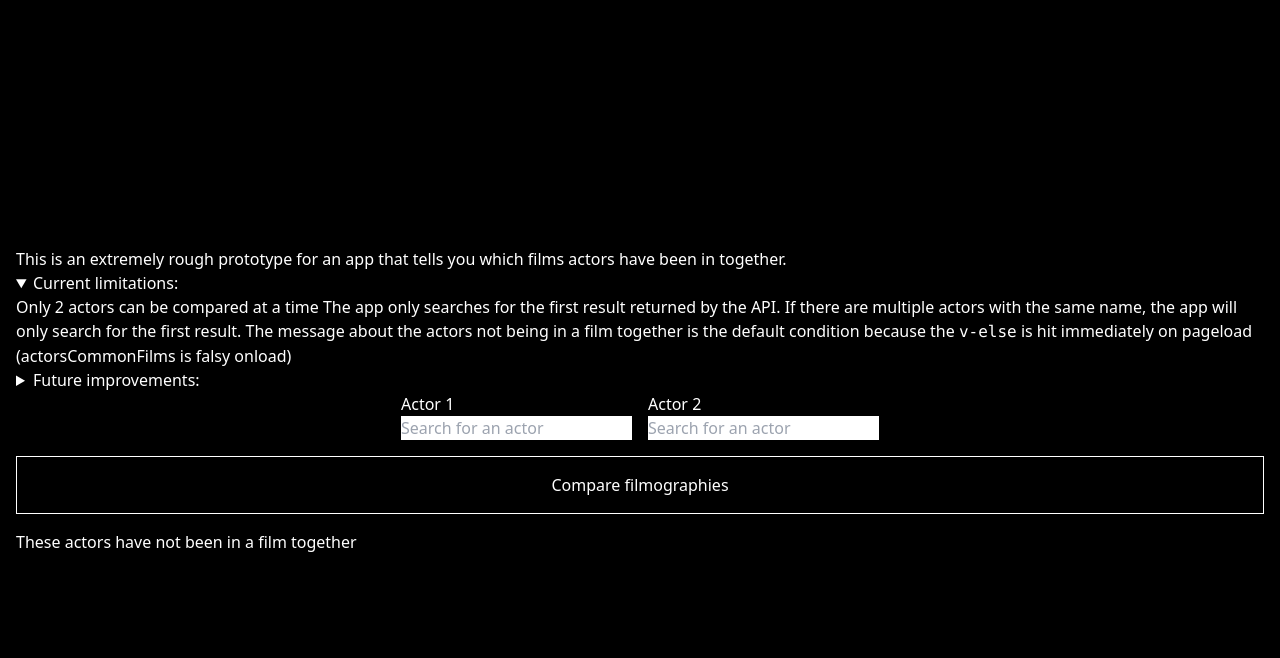
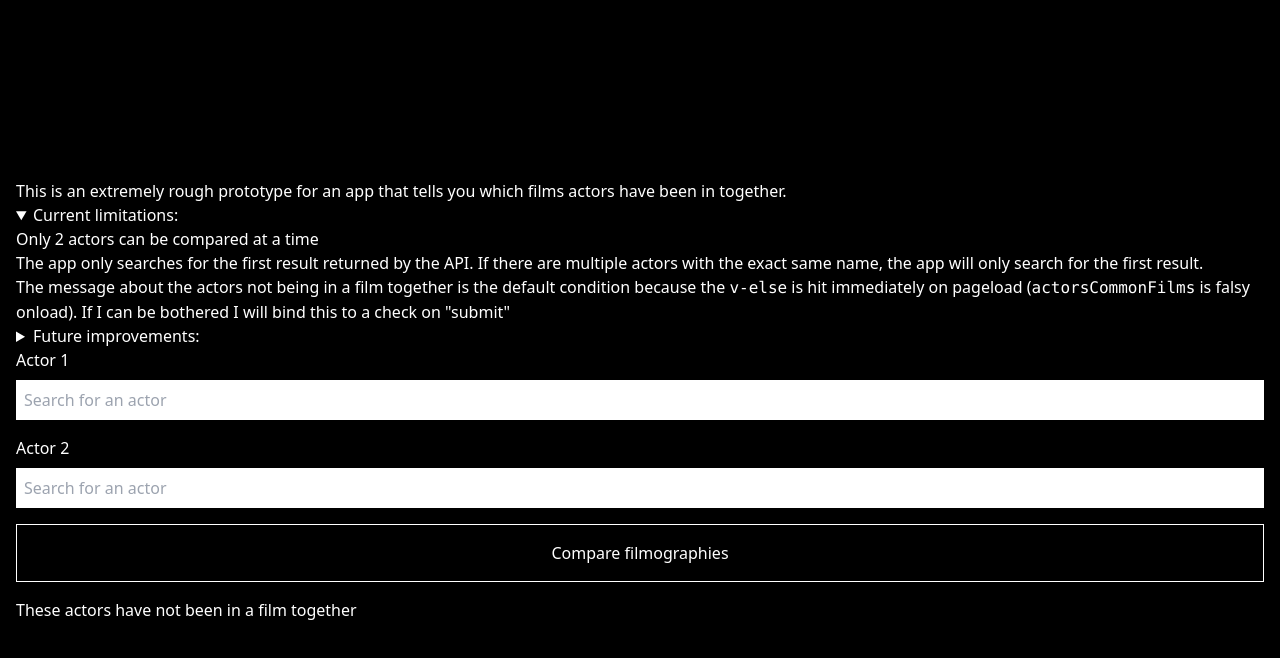
Before and after one commit to DipoOgunmodede/movie-finder, a Vue app: page / in a window 1280 px wide. Both pictures are taken after a click on the heading "Current limitations:". Shown: the top 658 px of the page. Built offline with nearby package versions, Linux system fonts and the light colour scheme.

Commit message:
updated explanation markup

```diff
--- a/src/App.vue
+++ b/src/App.vue
@@ -86,35 +86,44 @@ const compareBothActorsFilmographies = async (firstActor, secondActor) => {
 
     <details>
       <summary>Current limitations:</summary>
-      Only 2 actors can be compared at a time
-      The app only searches for the first result returned by the API. If there are multiple actors with the same name,
-      the app will only search for the first result.
-      The message about the actors not being in a film together is the default condition because the <code>v-else</code>
-      is hit immediately on pageload (actorsCommonFilms is falsy onload)
+      <ul>
+        <li>Only 2 actors can be compared at a time</li>
+        <li>
+          The app only searches for the first result returned by the API. If there are multiple actors with the exact same
+          name,
+          the app will only search for the first result.
+        </li>
+
+        <li>The message about the actors not being in a film together is the default condition because the <code
+            class="font-mono">v-else</code>
+          is hit immediately on pageload (<code class="font-mono">actorsCommonFilms</code> is falsy onload). If I can be
+          bothered I will bind this to a check on "submit"</li>
+      </ul>
     </details>
+
     <details>
       <summary>Future improvements:</summary>
-      Hyperlink the film titles to the film page on TMBD/imdb
-      Show rating for each film
-      Interpolate the actors names into the message about them not being in a film together
-      Increase max limit of actors to compare
+      <ul>
+        <li>Hyperlink the film titles to the film page on TMBD/imdb</li>
+        <li>Show rating for each film</li>
+        <li>Interpolate the actors names into the message about them not being in a film together</li>
+        <li>Increase max limit of actors to compare</li>
+      </ul>
     </details>
 
-    <!-- This is an app that will search TMBD when you enter two or more actors and show you if they have been in a movie together. -->
-    <!-- <input type="text" class="actor1" v-model="actor1" placeholder="Search for an actor" />                                                          -->
-    <div class="flex justify-center gap-4">
-      <label class="text-white flex flex-col">
+    <div class="flex flex-col justify-center gap-4">
+      <label class="text-white flex flex-col gap-2">
         Actor 1
-        <input type="text" class="actor actor1 text-black" v-model="actor1"  placeholder="Search for an actor" />
+        <input type="text" class="actor actor1 text-black p-2" v-model="actor1" placeholder="Search for an actor" />
       </label>
-      <label class="text-white flex flex-col">
+      <label class="text-white flex flex-col gap-2">
         Actor 2
-        <input type="text" class="actor actor2 text-black" v-model="actor2"  placeholder="Search for an actor" />
+        <input type="text" class="actor actor2 text-black p-2" v-model="actor2" placeholder="Search for an actor" />
       </label>
     </div>
-    <!-- <button @click="getActorFilmography(actor1)">Get actor 1 filmography</button>
-                        <button @click="getActorFilmography(actor2)">Get actor 2 filmography</button> -->
-    <button @click="compareBothActorsFilmographies(actor1, actor2)" class="p-4 my-4 border border-white">Compare filmographies</button>
+
+    <button @click="compareBothActorsFilmographies(actor1, actor2)" class="p-4 my-4 border border-white">Compare
+      filmographies</button>
     <!-- show list if they have appeared in a film together -->
     <ul v-if="actorsCommonFilms.length">
       <h2>These actors have been in the following films:</h2>
```
